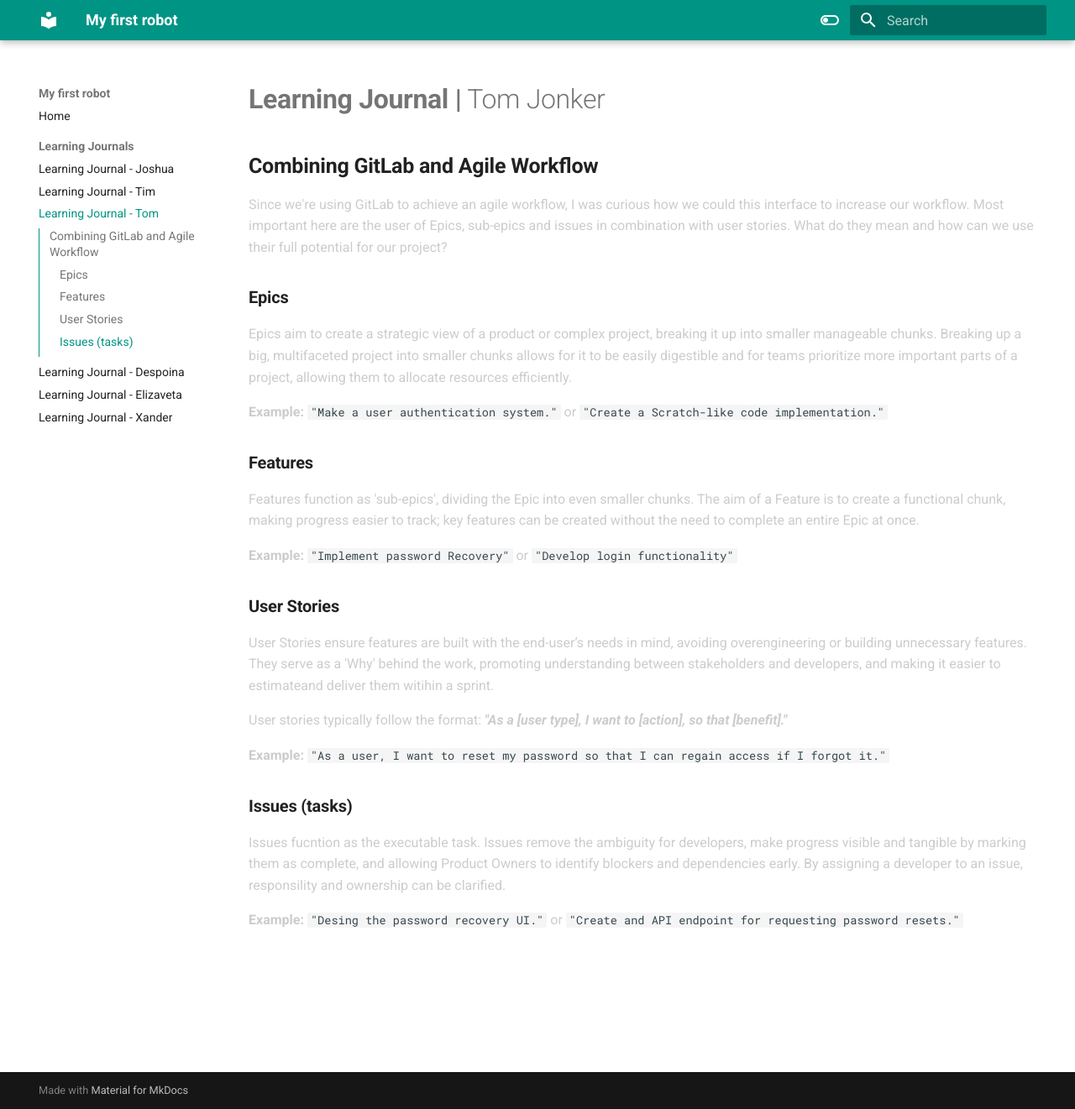
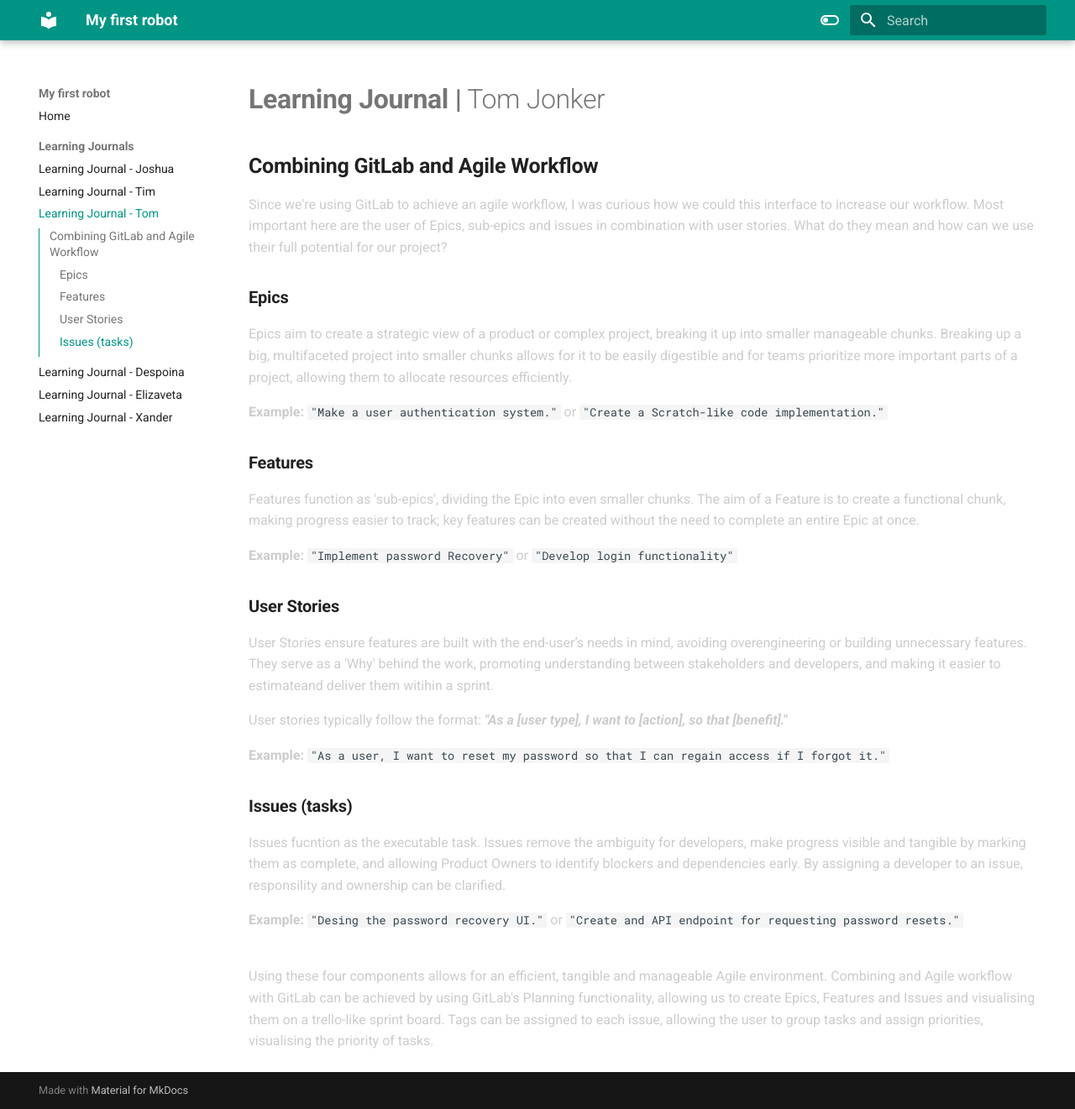
Before and after one commit to VioletHarmon2002/MyFirstRobot, an MkDocs documentation site: the page built from docs/Learning Journals/learning-journal-tom.md, in a window 1280 px wide and 1321 px high. Shown: the whole window at 84% size. Built offline with MkDocs 1.6.1 and Material for MkDocs 9.7.7, drawn with Linux system fonts in a browser that asks for light colours.

Commit message:
Finished the 'Combining GitLab and Agile Workflow' Learning Journal entry

```diff
--- a/docs/Learning Journals/learning-journal-tom.md
+++ b/docs/Learning Journals/learning-journal-tom.md
@@ -24,3 +24,6 @@ User stories typically follow the format: ***"As a [user type], I want to [actio
 Issues fucntion as the executable task. Issues remove the ambiguity for developers, make progress visible and tangible by marking them as complete, and allowing Product Owners to identify blockers and dependencies early. By assigning a developer to an issue, responsility and ownership can be clarified.
 
 **Example:** `"Desing the password recovery UI."` or `"Create and API endpoint for requesting password resets."`
+
+<br>
+Using these four components allows for an efficient, tangible and manageable Agile environment. Combining and Agile workflow with GitLab can be achieved by using GitLab's Planning functionality, allowing us to create Epics, Features and Issues and visualising them on a trello-like sprint board. Tags can be assigned to each issue, allowing the user to group tasks and assign priorities, visualising the priority of tasks.
```
